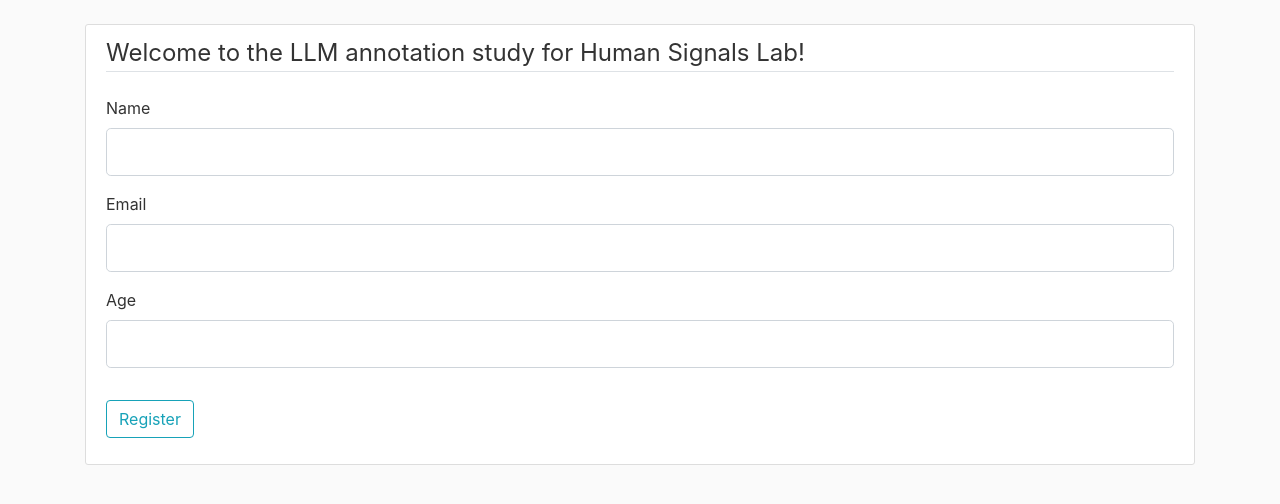
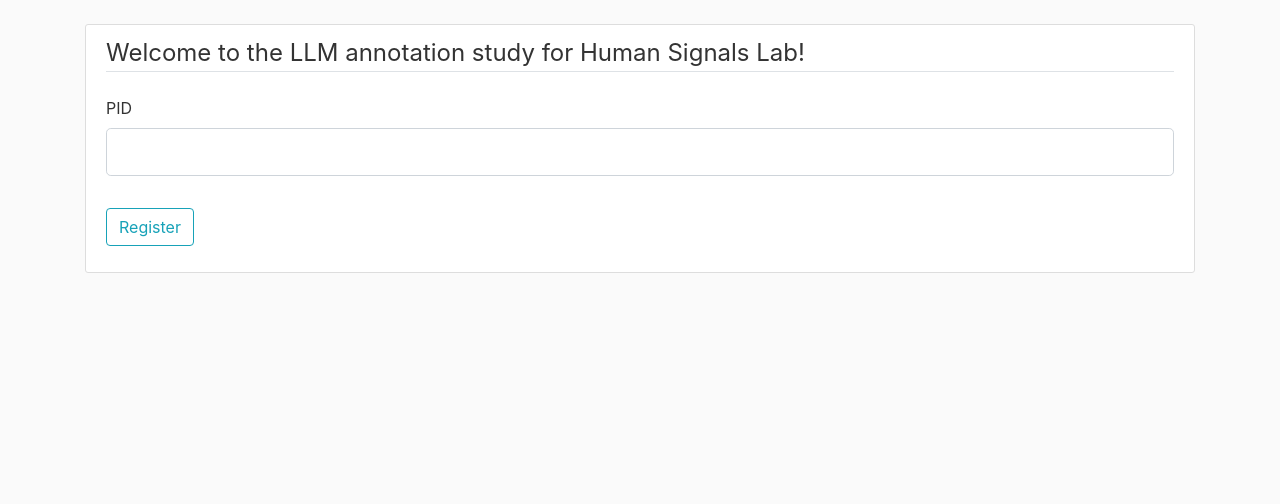
Before and after one commit to slokeshrestha26/llm_annotation_ui, a Flask app: page / in a window 1280 px wide. Shown: the part 56-560 px from the top of the page. Run offline with Flask 3, Linux system fonts and the light colour scheme.

Commit message:
copy pasted the lastest version

```diff
--- a/llm_app/__init__.py
+++ b/llm_app/__init__.py
@@ -3,7 +3,7 @@ from flask_sqlalchemy import SQLAlchemy
 from flask_login import LoginManager
 
 app = Flask(__name__)
-app.config['SECRET_KEY'] = '3c94618fdce0d16a2d233dd196c36460'
+app.config['SECRET_KEY'] = 'f93154a97c06d632847b72181d5e3208'
 app.config['SQLALCHEMY_DATABASE_URI'] = 'sqlite:///site.db'
 db = SQLAlchemy(app)
 login_manager = LoginManager(app)
--- a/llm_app/forms.py
+++ b/llm_app/forms.py
@@ -1,39 +1,22 @@
 from flask_wtf import FlaskForm
-from wtforms import StringField, PasswordField, SubmitField, BooleanField, IntegerField, RadioField
-from wtforms.validators import DataRequired, Length, Email, EqualTo, NumberRange, ValidationError, Optional
+from wtforms import StringField, SubmitField, IntegerField, RadioField
+from wtforms.validators import DataRequired, Length, Email, NumberRange, ValidationError, Optional
 from llm_app.db_models import User
 
 
 class RegistrationForm(FlaskForm):
-    name = StringField('Name',
-                           validators=[DataRequired(),
-                                       Length(min=2, max=20)])
-
-
-    email = StringField('Email',
-                        validators=[DataRequired(),
-                                    Email()])
-
-    age = IntegerField("Age",
-                       validators=[DataRequired(),
-                                   NumberRange(min=18)])
-
+    pid = StringField('PID', validators=[DataRequired(),
+                                       Length(min=2, max=5)])
 
     submit = SubmitField('Register')
 
-    def validate_email(self, email):
-        user = User.query.filter_by(email=email.data).first()
-        if user:
-            raise ValidationError(f"User name, {email.data}, is already taken. Please choose a different one.")
 
 class LoginForm(FlaskForm):
-    email = StringField('Email',
-                        validators=[DataRequired(),
-                                    Email()])
-    age = IntegerField("Age",
-                        validators=[DataRequired(),
-                                    NumberRange(min=18)])
+    pid = StringField('PID', validators=[DataRequired(),
+                                       Length(min=2, max=5)])
+
     submit = SubmitField('Login')
+
 
 class XOR(object):
     def __init__(self, field2_name, message = None):
@@ -47,7 +30,6 @@ class XOR(object):
 
     def is_valid(self, data1, data2):
         return bool(data1) ^ bool(data2)
-
 
 class AnnotationForm(FlaskForm):
     """Form for annotation of one image"""
@@ -67,39 +49,3 @@ class AnnotationForm(FlaskForm):
     def convert_to_choices(choices_list):
         """Converts a list of strings to a list of tuples for use in a RadioField"""
         return [(choice, choice) for choice in choices_list]
-
-
-
-class NASATLXForm(FlaskForm):
-    """Survey for the NASA TLX"""
-    # scale from 1 to 21
-    choices = [
-        ('1', 'Very Low: 1'),
-        ('2', '2'),
-        ('3', '3'),
-        ('4', '4'),
-        ('5', '5'),
-        ('6', '6'),
-        ('7', '7'),
-        ('8', '8'),
-        ('9', '9'),
-        ('10', '10'),
-        ('11', '11'),
-        ('12', '12'),
-        ('13', '13'),
-        ('14', '14'),
-        ('15', '15'),
-        ('16', '16'),
-        ('17', '17'),
-        ('18', '18'),
-        ('19', '19'),
-        ('20', '20'),
-        ('21', 'Very High: 21')
-    ]
-    mental_demand = RadioField("Mental Demand", choices=choices, validators=[DataRequired()])
-    physical_demand = RadioField("Physical Demand", choices=choices, validators=[DataRequired()])
-    temporal_demand = RadioField("Temporal Demand", choices=choices, validators=[DataRequired()])
-    performance = RadioField("Performance", choices=choices, validators=[DataRequired()])
-    effort = RadioField("Effort", choices=choices, validators=[DataRequired()])
-    frustration = RadioField("Frustration", choices=choices, validators=[DataRequired()])
-    submit = SubmitField("Submit")
--- a/llm_app/routes.py
+++ b/llm_app/routes.py
@@ -1,10 +1,11 @@
 from flask import render_template, url_for, flash, redirect, session, request
 from llm_app.db_models import User, Annotation, Image
-from llm_app.forms import RegistrationForm, AnnotationForm, LoginForm, NASATLXForm
+from llm_app.forms import RegistrationForm, AnnotationForm, LoginForm
 from llm_app import app, db
 from flask_login import login_user, current_user, logout_user, login_required
 from time import time
 from llm_app.ml_models import get_inference
+from llm_app.utils import remove_duplicates
 
 import random
 import os
@@ -16,15 +17,16 @@ def registration():
         return redirect(url_for("redirect_to_annotator"))
     form = RegistrationForm()
     if request.method == "POST" and form.validate_on_submit():
+        if User.query.filter_by(pid = form.pid.data).first():
+            flash(f"Account already exists for {form.pid.data}!", "danger")
+            return redirect(url_for("login"))
         # create a new user
-        user = User(name = form.name.data,
-                    age = form.age.data,
-                    email = form.email.data)
+        user = User(pid = form.pid.data)
 
         db.session.add(user)
         db.session.commit()
 
-        flash(f"Account created for {form.name.data}!", "success")
+        flash(f"Account created for {form.pid.data}!", "success")
         return redirect(url_for("login"))
     return render_template("register.html", title="Registration", form=form)
 
@@ -34,8 +36,8 @@ def login():
         return redirect(url_for("redirect_to_annotator"))
     form = LoginForm()
     if form.validate_on_submit():
-        user = User.query.filter_by(email = form.email.data).first()
-        if user and user.age == form.age.data:
+        user = User.query.filter_by(pid = form.pid.data).first()
+        if user and user.pid == form.pid.data:
             login_user(user)
 
             # vlm pages and dataset data associated with current user session
@@ -70,6 +72,14 @@ def logout():
 @login_required
 def finished():
     return render_template("finished.html")
+
+@app.route("/transition_page", methods=["GET", "POST"])
+@login_required
+def transition_page():
+    if request.method == "POST":
+        return redirect(url_for("redirect_to_annotator"))
+    return render_template("transition_page.html")
+
 
 
 @app.route("/redirect_to_annotator")
@@ -109,7 +119,7 @@ def annotation_page(vlm_page):
     dataset_name = Annotation.query.with_entities(Annotation.dataset_name).filter_by(id = current_annotation_id).scalar()
 
     test_dir_name = "test_images" #CHANGE THIS TO TOGGLE BETWEEN TEST AND ACTUAL DATASET
-    image_dir = f"./llm_app/static/{test_dir_name}/{dataset_name}/"
+    image_dir = f"./llm_app/static/images/{dataset_name}/"
     p_id_fname_list = []# string with p_id/fname
     for root, _, files in os.walk(image_dir):
         for f in files:
@@ -122,14 +132,15 @@ def annotation_page(vlm_page):
         p_id, frame_num = p_id_fname.split("/")
         frame_num = frame_num.split(".")[0] # remove the extension
         form = AnnotationForm()
-        image_file = url_for("static", filename = f"{test_dir_name}/{dataset_name}/{p_id_fname}")
+        image_file = url_for("static", filename = f"images/{dataset_name}/{p_id_fname}")
 
         # suggestions from the vlm
         suggestions = []
 
         if vlm_page != "no_help":
             suggestions.extend(get_inference(p_id, int(frame_num), vlm_page))
-        suggestions = list(set(suggestions)) # remove duplicates
+        suggestions = remove_duplicates(suggestions) # remove duplicates
+        suggestions = suggestions[:5] # get top 5 suggestions
         form.activity.choices = AnnotationForm.convert_to_choices(suggestions)
 
         if request.method == "POST":
@@ -160,24 +171,4 @@ def annotation_page(vlm_page):
                             num = session.get("vlm_index"),
                             form = form)
 
-    return redirect(url_for("nasa_tlx"))
-
-
-@app.route("/nasa_tlx", methods=["GET", "POST"])
-@login_required
-def nasa_tlx():
-    form = NASATLXForm()
-    if request.method == "POST":
-        if form.validate_on_submit():
-            annotation_id = session.get("current_annotation_id")
-
-            Annotation.query.filter_by(id = annotation_id).update({"mental_demand": form.mental_demand.data,
-                        "physical_demand": form.physical_demand.data,
-                        "temporal_demand": form.temporal_demand.data,
-                        "performance": form.performance.data,
-                        "effort": form.effort.data,
-                        "frustration": form.frustration.data})
-
-            db.session.commit()
-            return redirect(url_for("redirect_to_annotator"))
-    return render_template("nasa_tlx.html", form = form)
+    return redirect(url_for("transition_page"))
--- a/llm_app/static/layout.js
+++ b/llm_app/static/layout.js
@@ -2,12 +2,11 @@ document.addEventListener("DOMContentLoaded", function () {
     // Clear radio button selections
     var radioButtons = document.querySelectorAll('input[type="radio"]');
     radioButtons.forEach(function (radio) {
-      radio.checked = false;
+        radio.checked = false;
     });
 
     var textFields = document.querySelectorAll('input[type="text"]');
     textFields.forEach(function (textField) {
-      textField.autocomplete = "off";
-      textField.value = "";
+        textField.value = "";
     });
-  });
+});
--- a/llm_app/static/main.css
+++ b/llm_app/static/main.css
@@ -83,3 +83,31 @@ body {
   .account-heading {
     font-size: 2.5rem;
   }
+
+.survey-box-1{
+  background-color: #cbd5db;
+}
+
+.survey-box-2{
+  background-color: #d9d1ca;
+}
+
+.survey-box-3{
+  background-color: #6ca3a1;
+}
+
+.survey-box-4{
+  background-color: #d2d7b6;
+}
+
+.survey-box-5{
+  background-color: #8184b8;
+}
+
+.survey-box-6{
+  background-color: #97b495;
+}
+
+.radio-buttons{
+  font-size: 0.9rem;
+}
--- a/llm_app/templates/layout.html
+++ b/llm_app/templates/layout.html
@@ -5,8 +5,6 @@
   <!-- Required meta tags -->
   <meta charset="utf-8">
   <meta name="viewport" content="width=device-width, initial-scale=1, shrink-to-fit=no">
-
-  <script async src = "static/layout.js"> </script>
   <!-- Bootstrap CSS -->
   <link rel="stylesheet" href="https://cdn.jsdelivr.net/npm/bootstrap@4.3.1/dist/css/bootstrap.min.css"
     integrity="sha384-ggOyR0iXCbMQv3Xipma34MD+dH/1fQ784/j6cY/iJTQUOhcWr7x9JvoRxT2MZw1T" crossorigin="anonymous">
@@ -68,6 +66,7 @@
   <script src="https://cdn.jsdelivr.net/npm/bootstrap@4.3.1/dist/js/bootstrap.min.js"
     integrity="sha384-JjSmVgyd0p3pXB1rRibZUAYoIIy6OrQ6VrjIEaFf/nJGzIxFDsf4x0xIM+B07jRM"
     crossorigin="anonymous"></script>
+  <script src = "static/layout.js"> </script>
 </body>
 
 </html>
--- a/llm_app/templates/nasa_tlx.html
+++ b/llm_app/templates/nasa_tlx.html
@@ -102,7 +102,7 @@
                                                 <span>{{error}}</span>
                                             {% endfor %}
                                 {% else %}
-                                    {{ form.performance(style = "list-style:none")}}
+                                    {{ form.performance("list-style:none")}}
                                 {% endif %}
                             </div>
                             <div class = "col survey-box-5">
@@ -114,7 +114,7 @@
                                                 <span>{{error}}</span>
                                             {% endfor %}
                                 {% else %}
-                                    {{ form.effort(style = "list-style:none")}}
+                                    {{ form.effort("list-style:none")}}
                                 {% endif %}
                             </div>
                             <div class = "col survey-box-6">
--- a/llm_app/templates/register.html
+++ b/llm_app/templates/register.html
@@ -1,43 +1,19 @@
 {% extends "layout.html" %} {% block content %}
 <div class="content-section">
-  <form method="POST" action="">
+  <form method="POST" action="" autocomplete="off">
     {{ form.hidden_tag() }}
     <fieldset class="form-group">
       <legend class="border-bottom mb-4">Welcome to the LLM annotation study for Human Signals Lab!</legend>
       <div class="form-group">
-        {{ form.name.label(class = "form-control-label") }}
-        {% if form.name.errors %}
-            {{ form.name(class = "form-control form-control-lg is-invalid") }}
+        {{ form.pid.label(class = "form-control-label") }}
+        {% if form.pid.errors %}
+            {{ form.pid(class = "form-control form-control-lg is-invalid") }}
                 <div class = "invalid-feedback">
-                    {% for error in form.name.errors %}
+                    {% for error in form.pid.errors %}
                         <span>{{error}}</span>
                     {% endfor %}
         {% else %}
-            {{ form.name(class = "form-control form-control-lg") }}
-        {% endif %}
-      </div>
-      <div class="form-group">
-        {{ form.email.label(class = "form-control-label") }}
-        {% if form.email.errors %}
-            {{ form.email(class = "form-control form-control-lg is-invalid") }}
-                <div class = "invalid-feedback">
-                    {% for error in form.email.errors %}
-                        <span>{{error}}</span>
-                    {% endfor %}
-        {% else %}
-            {{ form.email(class = "form-control form-control-lg") }}
-        {% endif %}
-      </div>
-      <div class="form-group">
-        {{ form.age.label(class = "form-control-label") }}
-        {% if form.age.errors %}
-            {{ form.age(class = "form-control form-control-lg is-invalid") }}
-                <div class = "invalid-feedback">
-                    {% for error in form.age.errors %}
-                        <span>{{error}}</span>
-                    {% endfor %}
-        {% else %}
-            {{ form.age(class = "form-control form-control-lg") }}
+            {{ form.pid(class = "form-control form-control-lg") }}
         {% endif %}
       </div>
     </fieldset>
```
Also changed, not shown: llm_app/db_models.py (+6 -13 lines), llm_app/ml_models.py (+5 -6 lines), llm_app/templates/login.html (+7 -20 lines), llm_app/templates/transition_page.html (added, +27 -0 lines), llm_app/templates/welcome.html (+55 -11 lines), llm_app/utils.py (added, +9 -0 lines), llm_app/static/click_option_click_submit.jpg (added), llm_app/static/type_in_other_click_submit.jpg (added).
